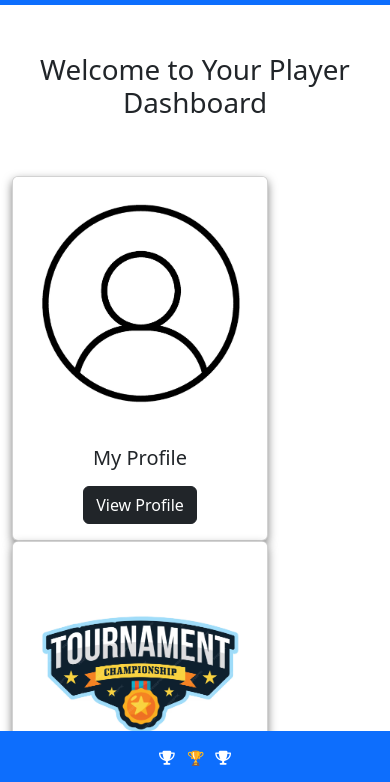
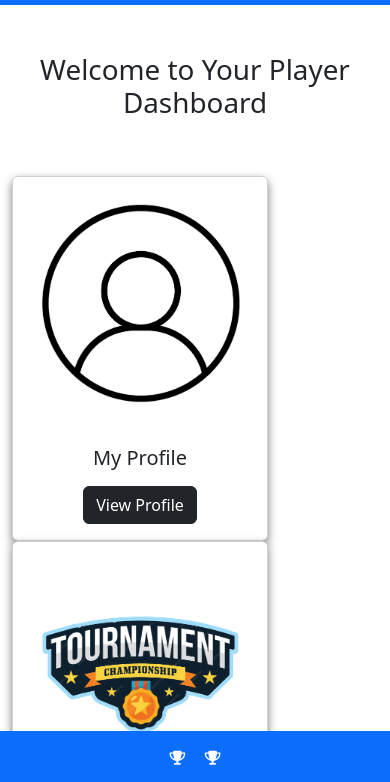
Before and after one commit to yashikaguptaworld/Victorians, a website: page public/dash-player.html in a window 390 px wide. Shown: the part 60-842 px from the top of the page. Drawn offline with nearby package versions, Linux system fonts and the light colour scheme.

Commit message:
Update dash-player.html

```diff
--- a/public/dash-player.html
+++ b/public/dash-player.html
@@ -218,9 +218,8 @@
     </div>
 <nav class="navbar fixed-bottom bg-primary">
   <div class="container-fluid justify-content-center">
-    <span class="navbar-text text-white text-center w-100 small">
+    <span class="navbar-text text-white text-center small">
       <i class="fa-solid fa-trophy me-2"></i>
-      <span class="d-inline d-sm-none">🏆</span>
       <span class="d-none d-sm-inline">WARRIOR</span>
       <i class="fa-solid fa-trophy ms-2"></i>
     </span>
```
